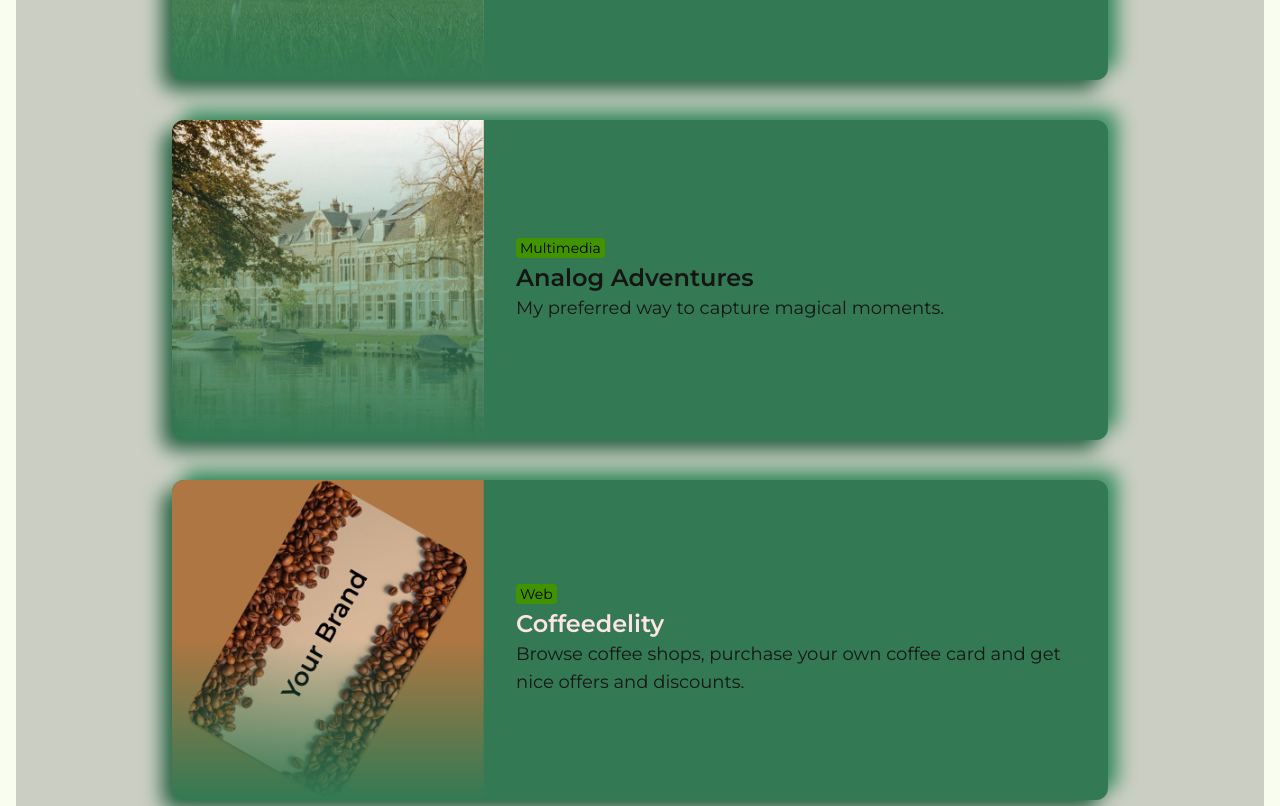
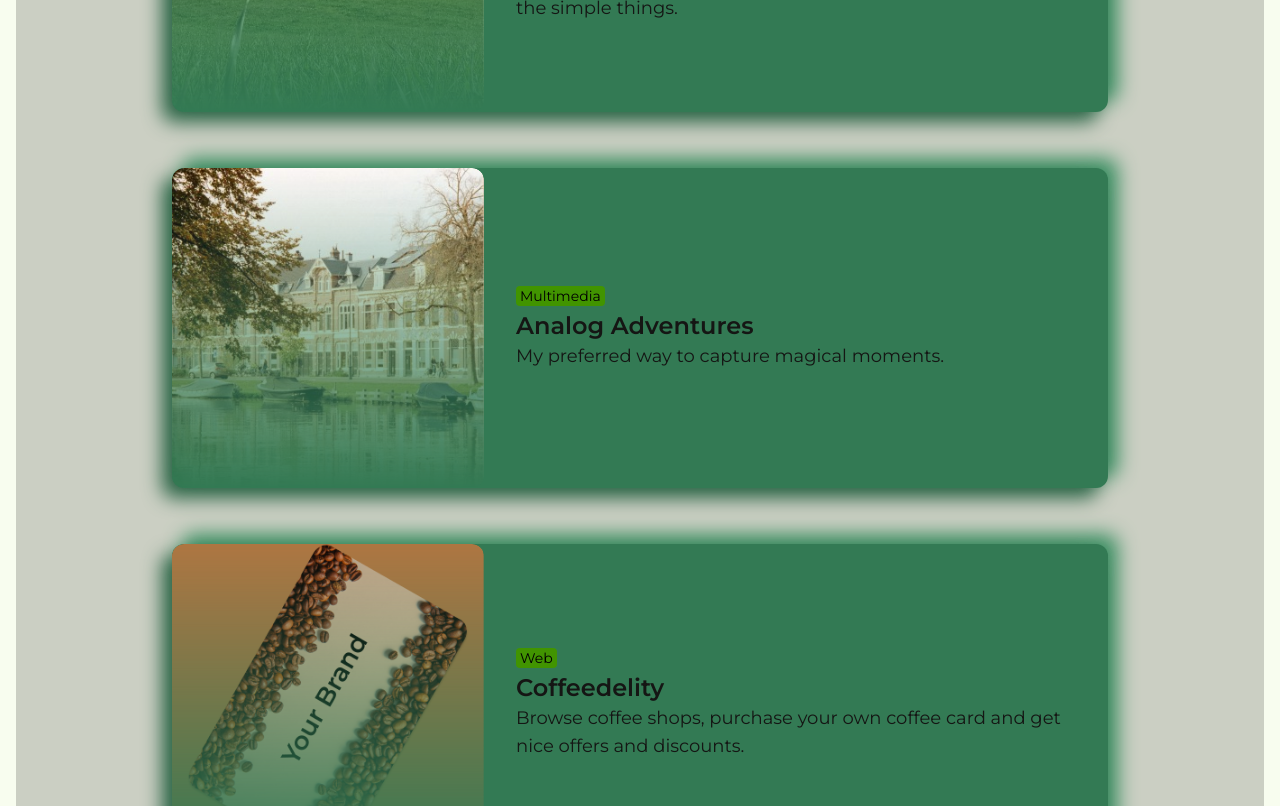
Before and after one commit to dhimiterPoison/dhimiterhelmi-old, a Next.js app: page / in a window 1280 px wide. Shown: the part 2120-2926 px from the top of the page. Built offline with nearby package versions, Linux system fonts and the light colour scheme.

Commit message:
Refactor MyCarousel component and MyCarouselCard component

```diff
--- a/app/components/MyCarousel.tsx
+++ b/app/components/MyCarousel.tsx
@@ -85,29 +85,9 @@ const MyCarousel = () => {
 
 	return (
 		<div>
-			{/* <div
-				ref={containerRef}
-				className='carousel-slider flex gap-10 items-center md:justify-center overflow-auto md:overflow-hidden md:max-w-full md:flex-wrap overscroll-none snap-proximity snap-x py-10 md:px-4'
-			>
-				{cards.map((card, index) => {
-					const active = selectedCard === card.id;
-					const hasScrollMarginLeft = index === 0;
-					const hasScrollMarginRight = index === cards.length - 1;
-					return (
-						<MyCarouselCard
-							key={card.id}
-							card={card}
-							active={active}
-							hasScrollMarginLeft={hasScrollMarginLeft}
-							hasScrollMarginRight={hasScrollMarginRight}
-							selectCard={selectCardHandler}
-						/>
-					);
-				})}
-			</div> */}
 			<div
 				ref={containerRef}
-				className='carousel-slider flex gap-10 items-center md:justify-center overflow-auto md:overflow-hidden md:max-w-full md:flex-wrap overscroll-none snap-proximity snap-x py-10 md:px-4'
+				className='carousel-slider flex flex-col gap-14 items-center justify-center overflow-hidden md:max-w-full flex-wrap overscroll-none py-10 md:px-4'
 			>
 				{cards.map((card, index) => {
 					const active = selectedCard === card.id;
--- a/app/components/MyCarouselCard.tsx
+++ b/app/components/MyCarouselCard.tsx
@@ -34,6 +34,7 @@ const MyCarouselCard = ({
 
 	useEffect(() => {
 		if (desktop) return;
+		if (entry?.isIntersecting)
 		selectCard(card.id);
 	}, [entry?.isIntersecting]);
 
@@ -45,13 +46,7 @@ const MyCarouselCard = ({
 							snap-always snap-center bg-base-200 md:bg-transparent h-80 md:w-3/4 md:hover:scale-110 hover:z-10  ${
 								active ? 'active scale-125 md:scale-100 ' : ' '
 							}
-							${
-								hasScrollMarginLeft
-									? 'scroll-margin-left md:ml-0'
-									: hasScrollMarginRight
-									? 'scroll-margin-right md:mr-0'
-									: ''
-							}
+
 							ease-in-out duration-200`}
 			// onMouseOver={() => setSelectedCard(card.id)}
 			// onMouseLeave={() => setSelectedCard(0)}
@@ -66,7 +61,7 @@ const MyCarouselCard = ({
 				<Image
 					src={card.img}
 					alt='Picture of the author'
-					className={`card-image h-full w-full md:w-1/3 object-cover rounded-l-xl ${
+					className={`card-image h-full w-full md:w-1/3 object-cover rounded-xl md:rounded-l-xl ${
 						active ? 'active' : ''
 					} `}
 				/>
```
